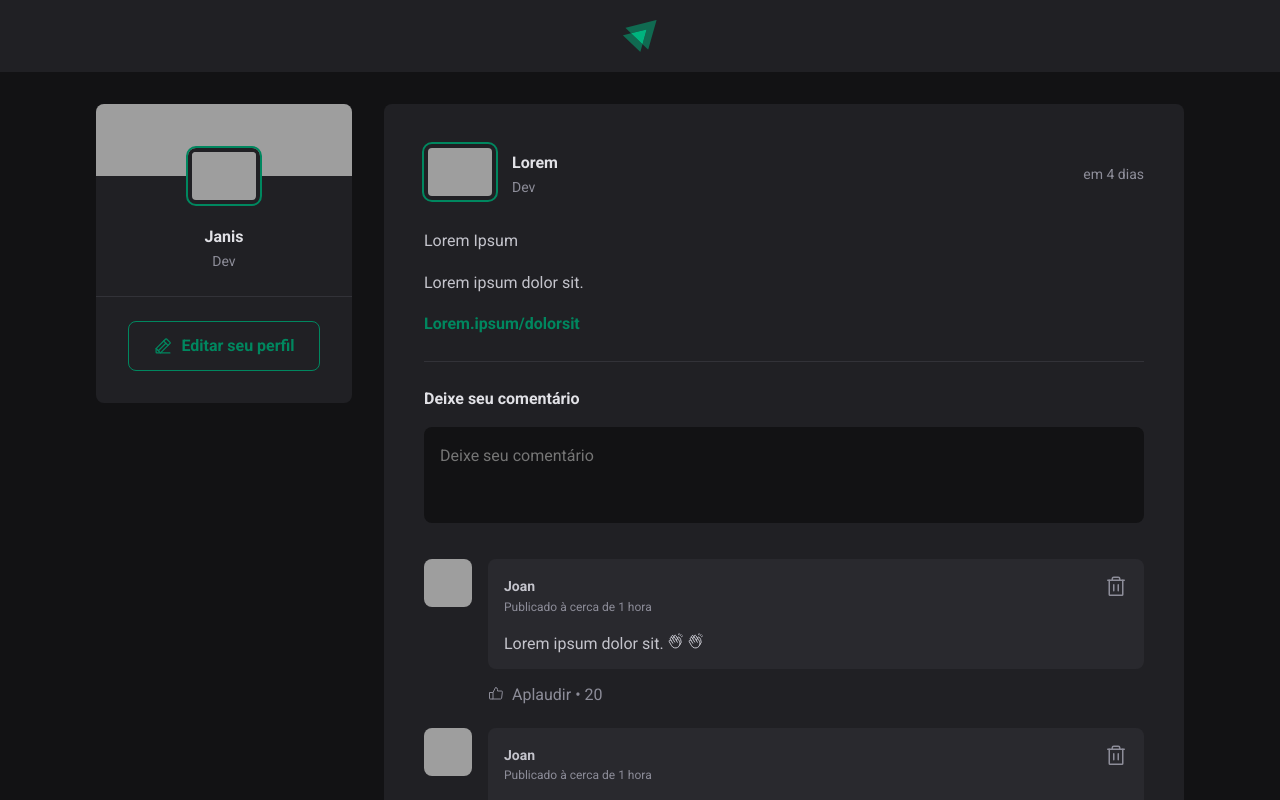
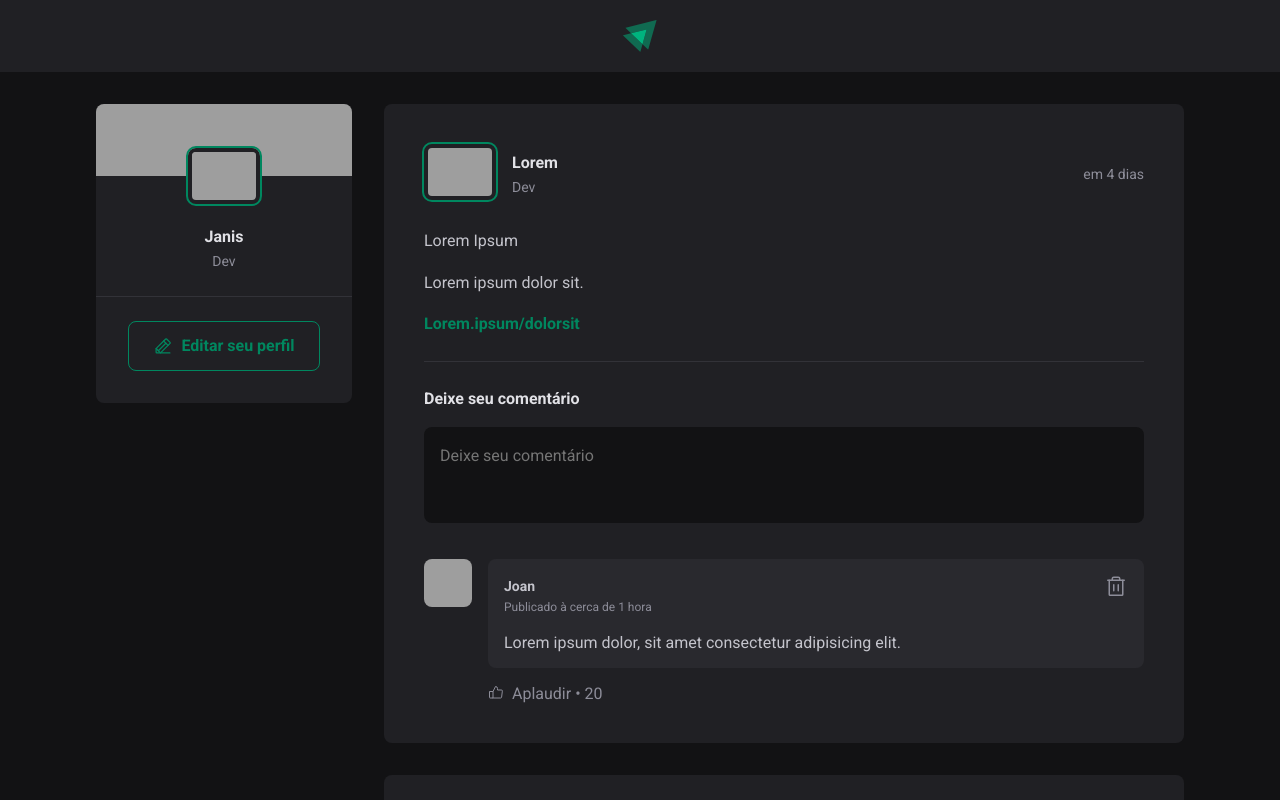
Before and after one commit to Jessica-Garcia/react-fundamentals, a React (Vite) app: page / in a window 1280 px wide. Shown: the top 800 px of the page. Built offline with nearby package versions, Linux system fonts and the light colour scheme; grey boxes are pictures that could not be loaded.

Commit message:
feat: add functionality to insert comments on post

```diff
--- a/src/components/Comment/Comment.jsx
+++ b/src/components/Comment/Comment.jsx
@@ -2,9 +2,8 @@ import { HandsClapping, ThumbsUp, Trash } from "phosphor-react";
 import { Avatar } from "../Avatar/Avatar";
 import styles from "./Comment.module.css";
 
-export function Comment() {
+export function Comment({content}) {
     return (
-
         <div className={styles.comment}>
             <Avatar
                 hasBorder={false}
@@ -23,7 +22,7 @@ export function Comment() {
                             <Trash size={24}/>
                         </button>
                     </header>
-                    <p>Lorem ipsum dolor sit. <HandsClapping/> <HandsClapping/></p>
+                    <p>{content}</p>
                 </div>
                 <footer>
                     <button>
--- a/src/components/Post/Post.jsx
+++ b/src/components/Post/Post.jsx
@@ -1,10 +1,17 @@
 import { format, formatDistanceToNow } from 'date-fns';
 import ptBR from 'date-fns/locale/pt-BR';
+import { useState } from 'react';
 import { Avatar } from '../Avatar/Avatar';
 import { Comment } from '../Comment/Comment';
 import styles from './Post.module.css';
+export function Post({author, publishedAt, content}) {
 
-export function Post({author, publishedAt, content}) {
+    const [comments, setComments] = useState([
+        'Lorem ipsum dolor, sit amet consectetur adipisicing elit.'
+    ])
+
+    const [newCommentText, setNewCommentText] = useState('')
+
     const setPublishedDateFormat = format(publishedAt, "dd 'de' LLLL 'às' HH:mm",{
         locale: ptBR
     });
@@ -13,6 +20,18 @@ export function Post({author, publishedAt, content}) {
         locale: ptBR,
         addSuffix: true,
     });
+
+
+    function handleCreateNewComment(e) {
+        e.preventDefault()
+
+        setComments([...comments, newCommentText])
+        setNewCommentText('')
+    }
+
+    function handleNewCommentChange(e) {
+        setNewCommentText(e.target.value)
+    }
 
     const setContentByType = line => {
         if(line.type === 'paragraph') {
@@ -45,9 +64,12 @@ export function Post({author, publishedAt, content}) {
 
             </div>
 
-            <form className={styles.commentForm}>
+            <form onSubmit={handleCreateNewComment} className={styles.commentForm}>
                 <strong>Deixe seu comentário</strong>
                 <textarea
+                    onChange={handleNewCommentChange}
+                    name="comment"
+                    value={newCommentText}
                     placeholder='Deixe seu comentário'
                 />
                 <footer>
@@ -55,9 +77,11 @@ export function Post({author, publishedAt, content}) {
                 </footer>
             </form>
             <div className={styles.commentList}>
-                <Comment/>
-                <Comment/>
-                <Comment/>
+
+                {comments.map(comment => {
+                    return <Comment content={comment}/>
+                })}
+
             </div>
         </article>
     )
```
